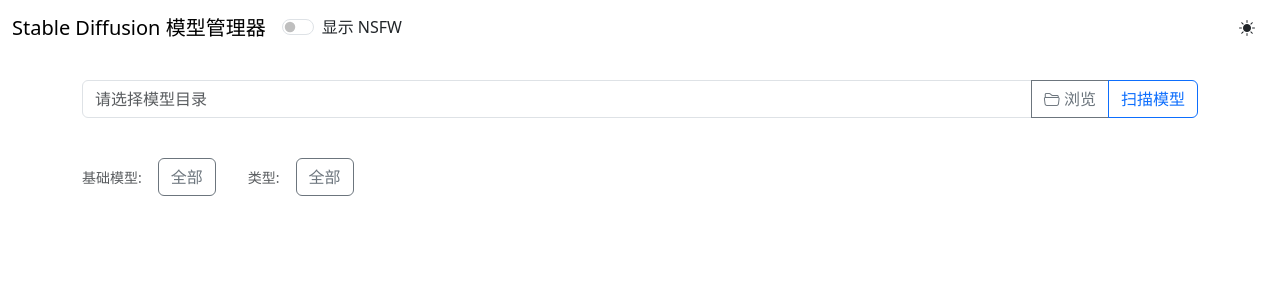
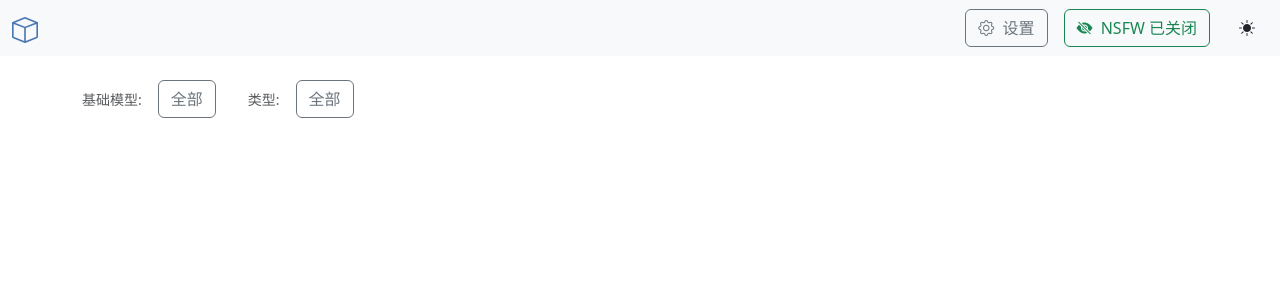
Before and after one commit to c1921/SD-Models-Manager, a FastAPI app: page / in a window 1280 px wide. Shown: the top 300 px of the page. Run offline with FastAPI, Linux system fonts and the light colour scheme; data that the repository does not hold is empty.

Commit message:
样式：调整

```diff
--- a/templates/index.html
+++ b/templates/index.html
@@ -41,34 +41,54 @@
     </style>
 </head>
 <body>
-    <nav class="navbar navbar-expand-lg">
+    <nav class="navbar bg-body-tertiary navbar-expand-lg sticky-top">
         <div class="container-fluid">
-            <span class="navbar-brand">Stable Diffusion 模型管理器</span>
-            <div class="form-check form-switch me-3">
-                <input class="form-check-input" type="checkbox" role="switch" id="nsfwToggle">
-                <label class="form-check-label" for="nsfwToggle">显示 NSFW</label>
-            </div>
-            <button class="btn btn-outline ms-auto" id="darkModeToggle">
+            <a class="navbar-brand" href="#">
+                <img src="../static/favicon.svg" alt="Stable Diffusion 模型管理器" height="26">
+            </a>
+            <button class="btn btn-outline-secondary ms-auto" data-bs-toggle="modal" data-bs-target="#settingsModal">
+                <i class="bi bi-gear"></i>
+                <span class="ms-1">设置</span>
+            </button>
+            <button class="btn btn-outline-success ms-3" id="nsfwToggle">
+                <i class="bi bi-eye-slash-fill" id="nsfwIcon"></i>
+                <span class="ms-1" id="nsfwText">NSFW 已关闭</span>
+            </button>
+            <button class="btn btn-outline ms-3" id="darkModeToggle">
                 <i class="bi bi-sun-fill" id="lightIcon"></i>
                 <i class="bi bi-moon-stars-fill d-none" id="darkIcon"></i>
             </button>
         </div>
     </nav>
 
-    <div class="container mt-4">
-        <div class="row mb-4">
-            <div class="col">
+    <!-- 设置模态窗 -->
+    <div class="modal fade" id="settingsModal" tabindex="-1" aria-labelledby="settingsModalLabel" aria-hidden="true">
+        <div class="modal-dialog">
+            <div class="modal-content">
+                <div class="modal-header">
+                    <h5 class="modal-title" id="settingsModalLabel">设置</h5>
+                    <button type="button" class="btn-close" data-bs-dismiss="modal" aria-label="Close"></button>
+                </div>
+                <div class="modal-body">
                     <div class="mb-3">
+                        <label class="form-label">模型目录</label>
                         <div class="input-group">
                             <input type="text" class="form-control text-muted" id="pathInput" readonly placeholder="请选择模型目录">
                             <button class="btn btn-outline-secondary" id="selectPath" type="button">
                                 <i class="bi bi-folder2-open"></i> 浏览
                             </button>
-                        <button class="btn btn-outline-primary" id="scanModels">扫描模型</button>
+                        </div>
+                    </div>
+                </div>
+                <div class="modal-footer">
+                    <button type="button" class="btn btn-secondary" data-bs-dismiss="modal">关闭</button>
+                    <button type="button" class="btn btn-primary" id="scanModels" data-bs-dismiss="modal">扫描模型</button>
                 </div>
             </div>
         </div>
     </div>
+
+    <div class="container mt-4">
 
         <div class="alert alert-danger d-none" id="error" role="alert"></div>
         <div class="text-center d-none" id="loading">
@@ -109,7 +129,7 @@
         </div>
 
         <!-- 模型列表 -->
-        <div class="row row-cols-1 row-cols-sm-2 row-cols-md-3 row-cols-lg-4 row-cols-xl-5 g-3" id="modelsList">
+        <div class="row row-cols-1 row-cols-sm-2 row-cols-md-3 row-cols-lg-4 row-cols-xl-5 g-3 pb-5" id="modelsList">
         </div>
     </div>
 
@@ -151,11 +171,34 @@
         // NSFW 显示状态
         let showNSFW = false;
         const nsfwToggle = document.getElementById('nsfwToggle');
+        const nsfwIcon = document.getElementById('nsfwIcon');
+        const nsfwText = document.getElementById('nsfwText');
 
-        // 监听 NSFW 开关
-        nsfwToggle.addEventListener('change', (e) => {
-            showNSFW = e.target.checked;
+        // 初始化 NSFW 状态
+        updateNSFWButton(false);
+
+        // 更新 NSFW 按钮状态
+        function updateNSFWButton(show) {
+            showNSFW = show;
+            if (show) {
+                nsfwToggle.classList.remove('btn-outline-success');
+                nsfwToggle.classList.add('btn-outline-danger');
+                nsfwIcon.classList.remove('bi-eye-slash-fill');
+                nsfwIcon.classList.add('bi-eye-fill');
+                nsfwText.textContent = 'NSFW 已开启';
+            } else {
+                nsfwToggle.classList.remove('btn-outline-danger');
+                nsfwToggle.classList.add('btn-outline-success');
+                nsfwIcon.classList.remove('bi-eye-fill');
+                nsfwIcon.classList.add('bi-eye-slash-fill');
+                nsfwText.textContent = 'NSFW 已关闭';
+            }
             filterAndDisplayModels(); // 应用所有筛选条件
+        }
+
+        // 监听 NSFW 按钮点击
+        nsfwToggle.addEventListener('click', () => {
+            updateNSFWButton(!showNSFW);
         });
 
         // 检查系统暗黑模式
@@ -316,7 +359,7 @@
                                 <small class="d-block">类型: ${model.type}</small>
                                 <small class="d-block">基础模型: ${model.baseModel || '未知'}</small>
                             </p>
-                            ${model.url ? `<a href="${model.url}" class="btn btn-outline-primary btn-sm" target="_blank">查看详情</a>` : ''}
+                            ${model.url ? `<a href="${model.url}" class="btn btn-outline-secondary btn-sm" target="_blank">查看详情</a>` : ''}
                         </div>
                     </div>
                 `;
@@ -336,7 +379,7 @@
                 updateFilterOptions(allModels);
 
                 // 显示模型
-                displayModels(allModels);
+                filterAndDisplayModels();
             } catch (err) {
                 showError('加载模型列表失败');
             }
```
Lines whose indentation alone changed are shown as unchanged.
